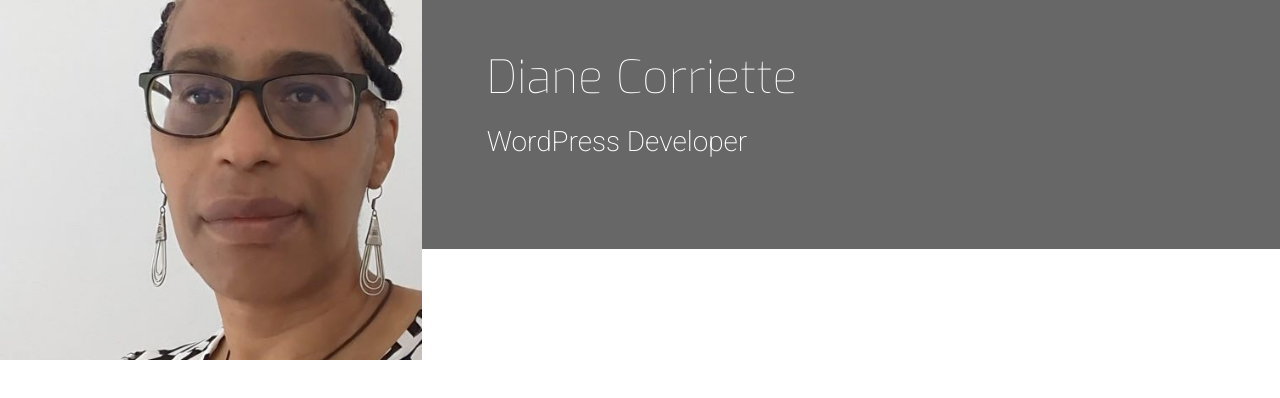
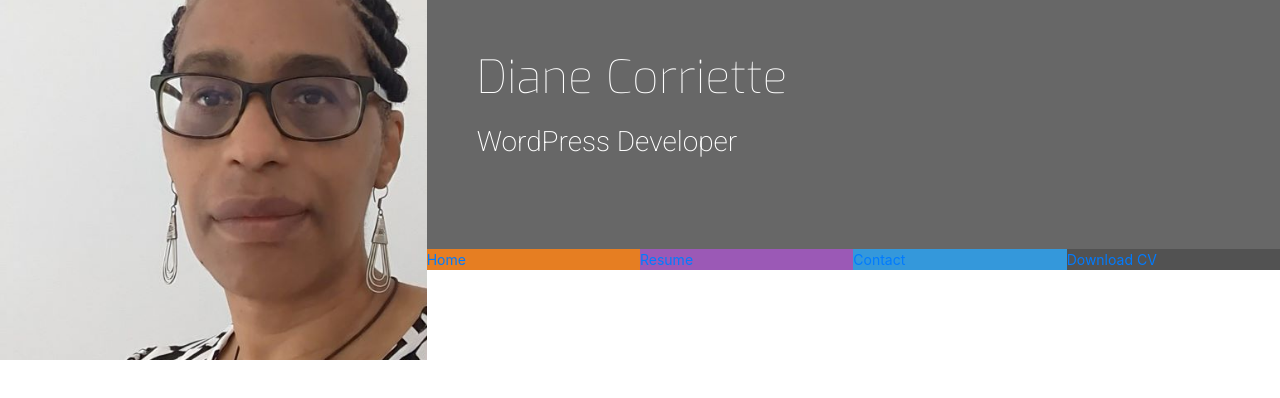
Before and after one commit to todiane/ucd-resume, a plain HTML site: page index.html in a window 1280 px wide. Drawn offline with nearby package versions, Linux system fonts and the light colour scheme.

Commit message:
Add menu with colours and css

```diff
--- a/assets/css/style.css
+++ b/assets/css/style.css
@@ -4,6 +4,22 @@
 
 .bg-color-name-title {
     background-color: #676767;
+}
+
+.ui-menu-color-home {
+    background-color: #e67e22;
+}
+
+.ui-menu-color-resume {
+    background-color: #9b59b6;
+}
+
+.ui-menu-color-contact {
+    background-color: #3498db;
+}
+
+.ui-menu-color-download {
+    background-color: #525252;
 }
 
 /*--------------------------------------------Heading*/
@@ -16,6 +32,8 @@ header {
     margin-left: 50px;
 }
 
+/*--------------------------------------------Logo*/
+
 .logo {
     background: url("../images/diane-corriette.jpg");
     background-position: center;
@@ -26,6 +44,8 @@ header {
     -moz-transition: all .5s ease-in-out;
     -webkit-transition: all .5s ease-in-out;
 }
+
+/*--------------------------------------------Header*/
 
 .name {
     font-family: "Exo", sans-serif;
@@ -43,3 +63,20 @@ header {
     margin-bottom: 90px;
     color: #fff;
 }
+
+/*--------------------------------------------List items*/
+
+.list-inline-item:not(:last-child) {
+    margin: 0;
+}
+
+/*--------------------------------------------Menu and nav*/
+
+.menucontainer {
+    font-size: 0;
+}
+
+#nav li {
+    font-size: 14px;
+    padding: 0;
+}
--- a/index.html
+++ b/index.html
@@ -15,13 +15,31 @@
 
 <body>
     <header>
-        <div class="row">
-            <a class="col-md-4 logo" href="index.html"></a>
+        <div class="row no-gutters">
+            <a class="col-md-4 logo" href="02-index.html"></a>
             <div class="col-md-8">
-                <div class="row bg-color-name-title">
+                <div class="row no-gutters bg-color-name-title">
                     <div class="col heading">
                         <h1 class="name">Diane Corriette</h1>
-                        <h2 class="title"> WordPress Developer</h2>
+                        <h2 class="title">WordPress Developer</h2>
+                    </div>
+                </div>
+                <div class="row no-gutters">
+                    <div class="col">
+                        <ul id="nav" class="list-inline menucontainer">
+                            <li class="col-6 col-sm-3 ui-menu-color-home list-inline-item">
+                                <a href="#"><span>Home</span></a>
+                            </li>
+                            <li class="col-6 col-sm-3 ui-menu-color-resume list-inline-item">
+                                <a href="#"><span>Resume</span></a>
+                            </li>
+                            <li class="col-6 col-sm-3 ui-menu-color-contact list-inline-item">
+                                <a href="#"><span>Contact</span></a>
+                            </li>
+                            <li class="col-6 col-sm-3 ui-menu-color-download list-inline-item">
+                                <a href="#"><span>Download CV</span></a>
+                            </li>
+                        </ul>
                     </div>
                 </div>
             </div>
```
